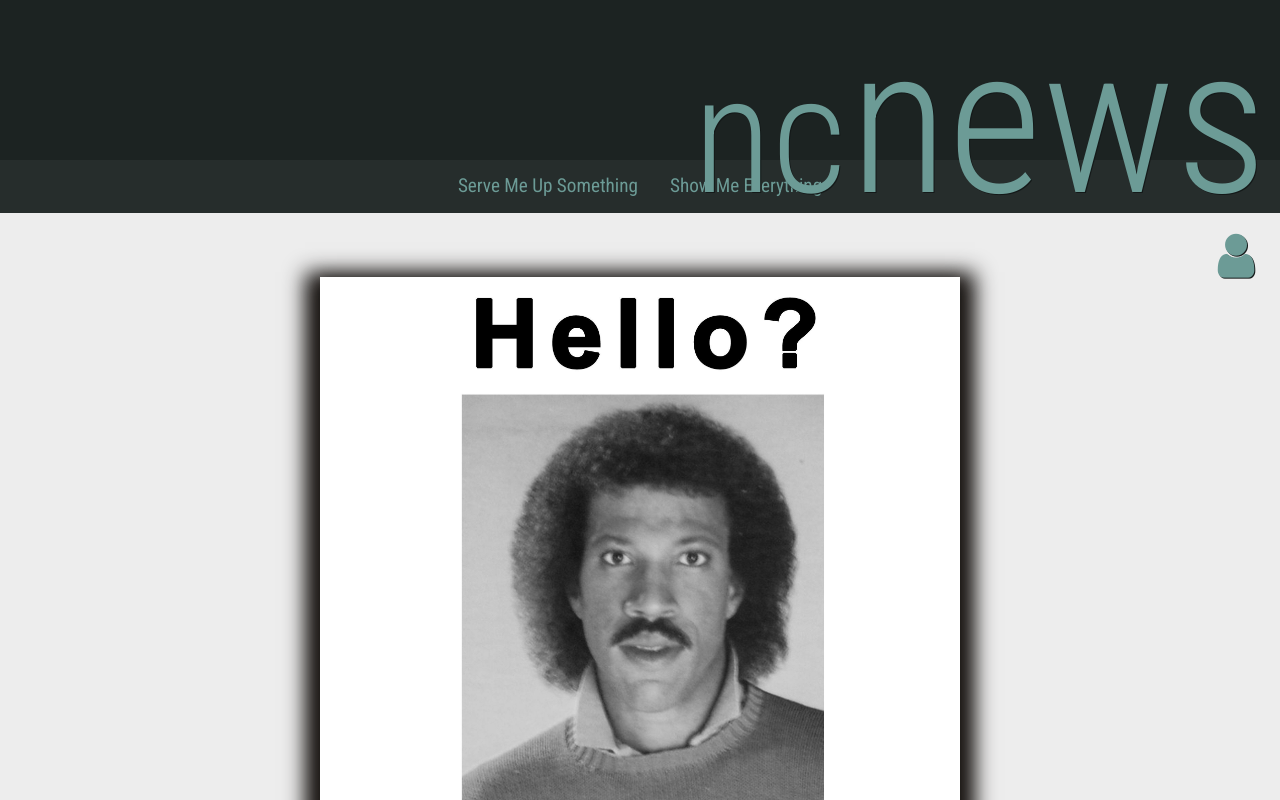
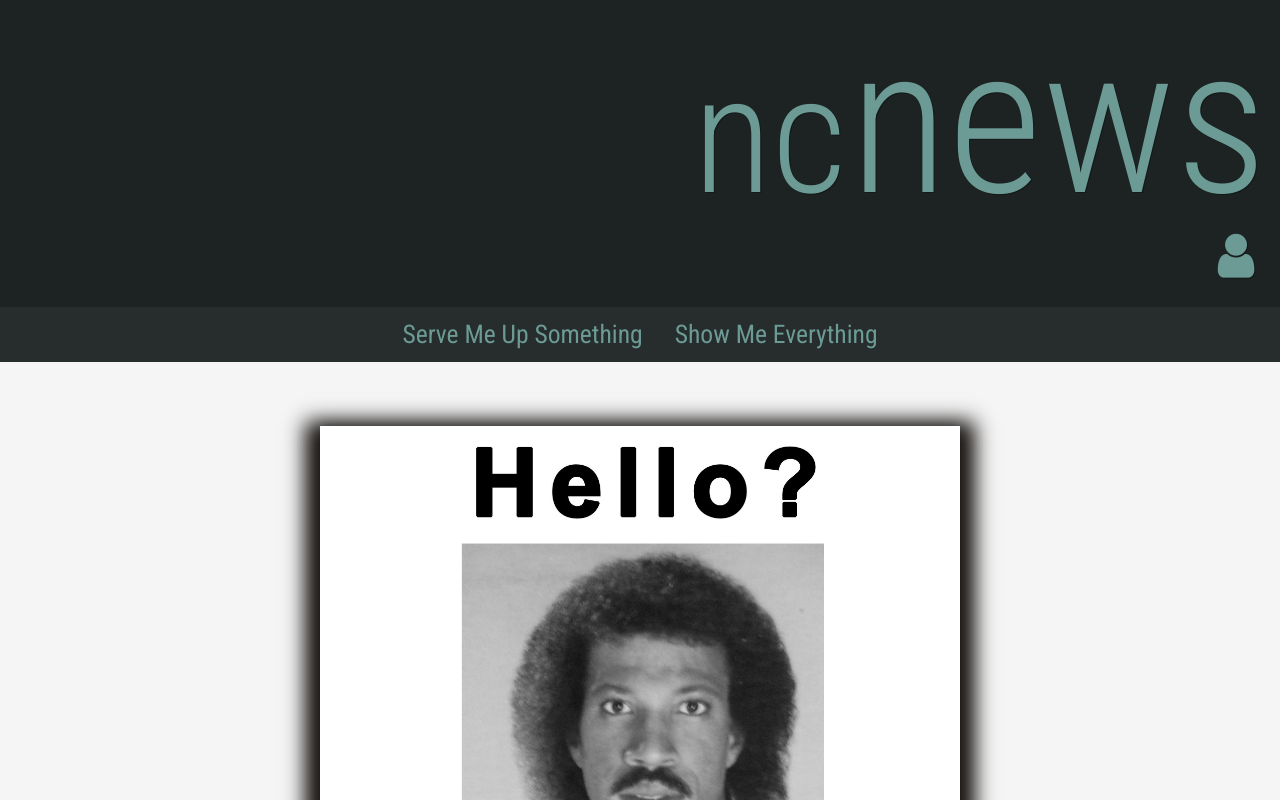
Before and after one commit to not-too-amused/NC-News-FE, a React (Create React App) app: page /error in a window 1280 px wide. Shown: the top 800 px of the page. Built offline with nearby package versions, Linux system fonts and the light colour scheme.

Commit message:
improves css for comments and nav

```diff
--- a/src/App.css
+++ b/src/App.css
@@ -12,7 +12,7 @@ body {
   text-align: left;
   font-family: 'Roboto Condensed', sans-serif;
   color: #1C2322;
-  background-color: rgba(237, 237, 237);
+  background-color:whitesmoke;
   width: 100%;
   margin: 0;
 }
--- a/src/components/Articles.jsx
+++ b/src/components/Articles.jsx
@@ -72,7 +72,6 @@ class Articles extends Component {
 
   componentDidUpdate = async (prevProps, prevState) => {
     if (this.state.sort_by !== prevState.sort_by) {
-      console.log('yes component DID update!')
       const articles = await this.fetchArticles()
       this.setState({ articles })
     }
--- a/src/components/Comments.css
+++ b/src/components/Comments.css
@@ -20,12 +20,13 @@ background-color: rgba(28, 35, 34, 0.95);
 
 .comments {
   padding: 0;
+  margin: 0;
   width: 100%;
   text-align: justify;
   font-family: 'Roboto Condensed', sans-serif;
   font-size: 110%;
   color: #1C2322;
-  background-color: #EDEDED;
+  background-color:whitesmoke;
   overflow-y: scroll;
   max-height: 560px;
 }
@@ -60,8 +61,25 @@ background-color: rgba(28, 35, 34, 0.95);
 }
 
 form {
-background-color: #EDEDED;
-margin-left: 1vw;
+background-color:whitesmoke;
+padding: 1vw;
+}
+input {
+  margin-left: 1vw;
+  width: 96vw;
+  height:10vh;
+  font-size: 115%;
+}
+::placeholder {
+  padding: 1vw;
+  font-size: 140%;
+}
+button {
+  margin-left: 1vw;
+  width: auto;
+  height: 120%;
+  font-size: 130%;
+  right: 1vw;
 }
 
 @media screen and (max-width: 667px) {
@@ -83,3 +101,15 @@ margin-left: 1vw;
   font-size: 150%;
   }
 }
+
+@media screen and (min-width: 1024px) {
+  input {
+  margin-left: 1vw;
+  width: 86vw;
+  }
+  button {
+  height: 120%;
+  margin: 1vw;
+  }
+
+}
--- a/src/components/Comments.jsx
+++ b/src/components/Comments.jsx
@@ -62,7 +62,6 @@ class Comments extends Component {
     const { data } = await axios.get(
       `https://rebbit-db.herokuapp.com/api/articles/${article_id}/comments`
     )
-    console.log(data)
     return data;
   }
 
--- a/src/components/Header.css
+++ b/src/components/Header.css
@@ -24,11 +24,6 @@ h1 span {
   padding: .02em;
 }
 
-.d-inline-block {
-  max-height: 50px;
-  position: relative;
-}
-
 .fa-user {
   position: relative;
   padding-top: 16vw;
@@ -37,10 +32,6 @@ h1 span {
   right: 1vw;
 
   font-size: 6vw;
-}
-
-.logged_user {
-  color: #6C9B96;
 }
 
 @media screen and (max-width: 667px) {
@@ -53,11 +44,12 @@ h1 span {
 }
 @media screen and (min-width: 900px) {
   .Header {
-      font-size: 16vw;
+    max-height: 24vw;
+    font-size: 16vw;
   }
   .fa-user {
-  font-size: 4vw;
-  padding-top: 10vw;
-  padding-bottom: 2vw;
+    font-size: 4vw;
+    padding-top: 1vw;
+    padding-bottom: 2vw;
+  }
 }
-}
--- a/src/components/Header.jsx
+++ b/src/components/Header.jsx
@@ -7,7 +7,7 @@ const Header = () => {
   return (
     <div className="Header">
       <h1 className="Header" ><Link to={'/'}><span>nc</span>news</Link></h1>
-      <OverlayTrigger placement='left' overlay={<Tooltip id="user">Currently logged in as jessjelly</Tooltip>}>
+      <OverlayTrigger placement='bottom' overlay={<Tooltip id="user">Currently logged in as jessjelly</Tooltip>}>
         <span className="d-inline-block">
           <i className="fa fa-user"></i>
         </span>
--- a/src/components/NavBar.css
+++ b/src/components/NavBar.css
@@ -1,7 +1,6 @@
 a {
   color:inherit;
   text-decoration: none;
-
 }
 a:hover{
   color:inherit;
@@ -11,3 +10,14 @@ a::after{
   color:inherit;
   text-decoration: none;
 }
+
+@media screen and (min-width: 667px) {
+  a.nav-link {
+    font-size: 3vw;
+  }
+}
+@media screen and (min-width: 900px) {
+  a.nav-link {
+      font-size: 2vw;
+  }
+}
```
